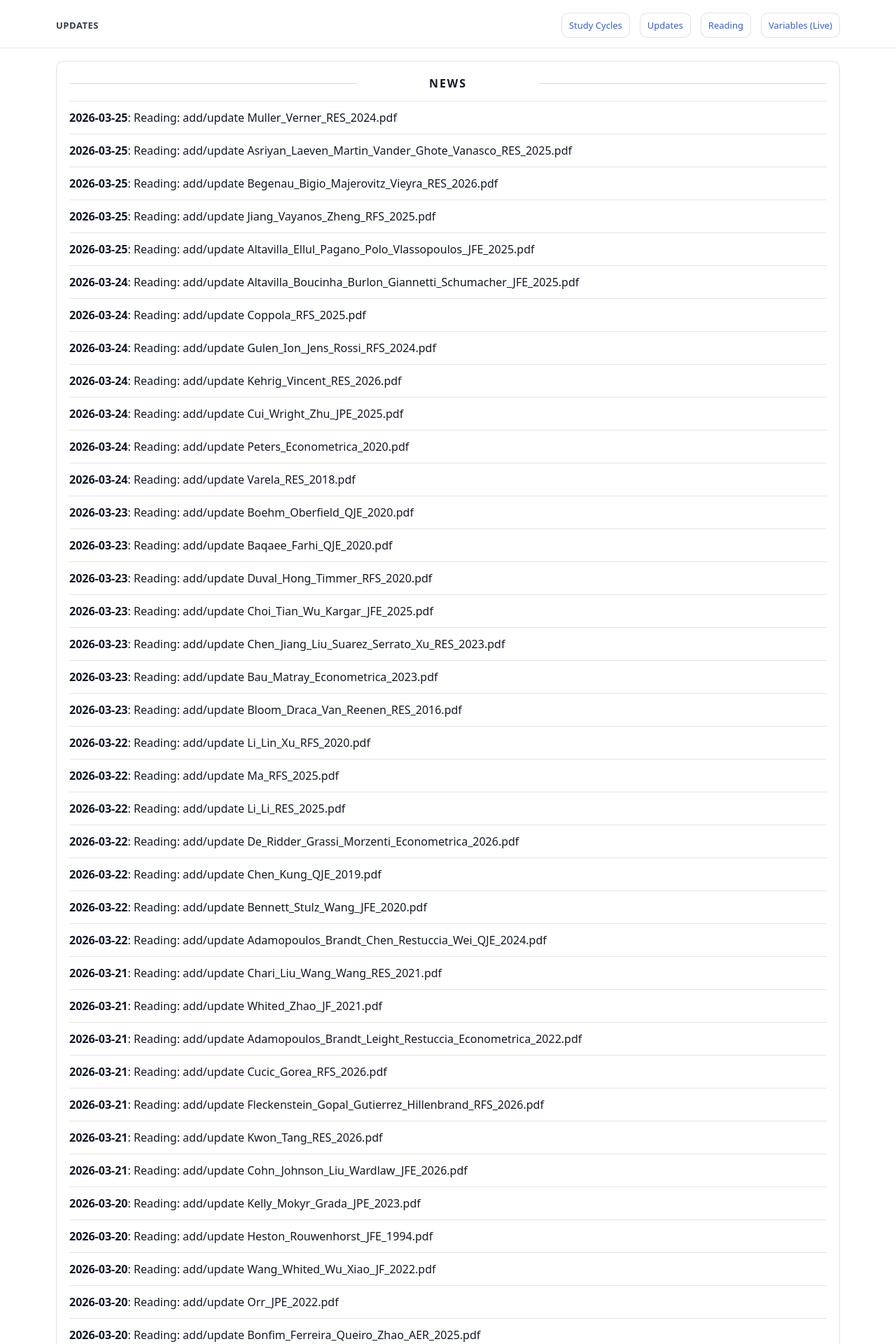
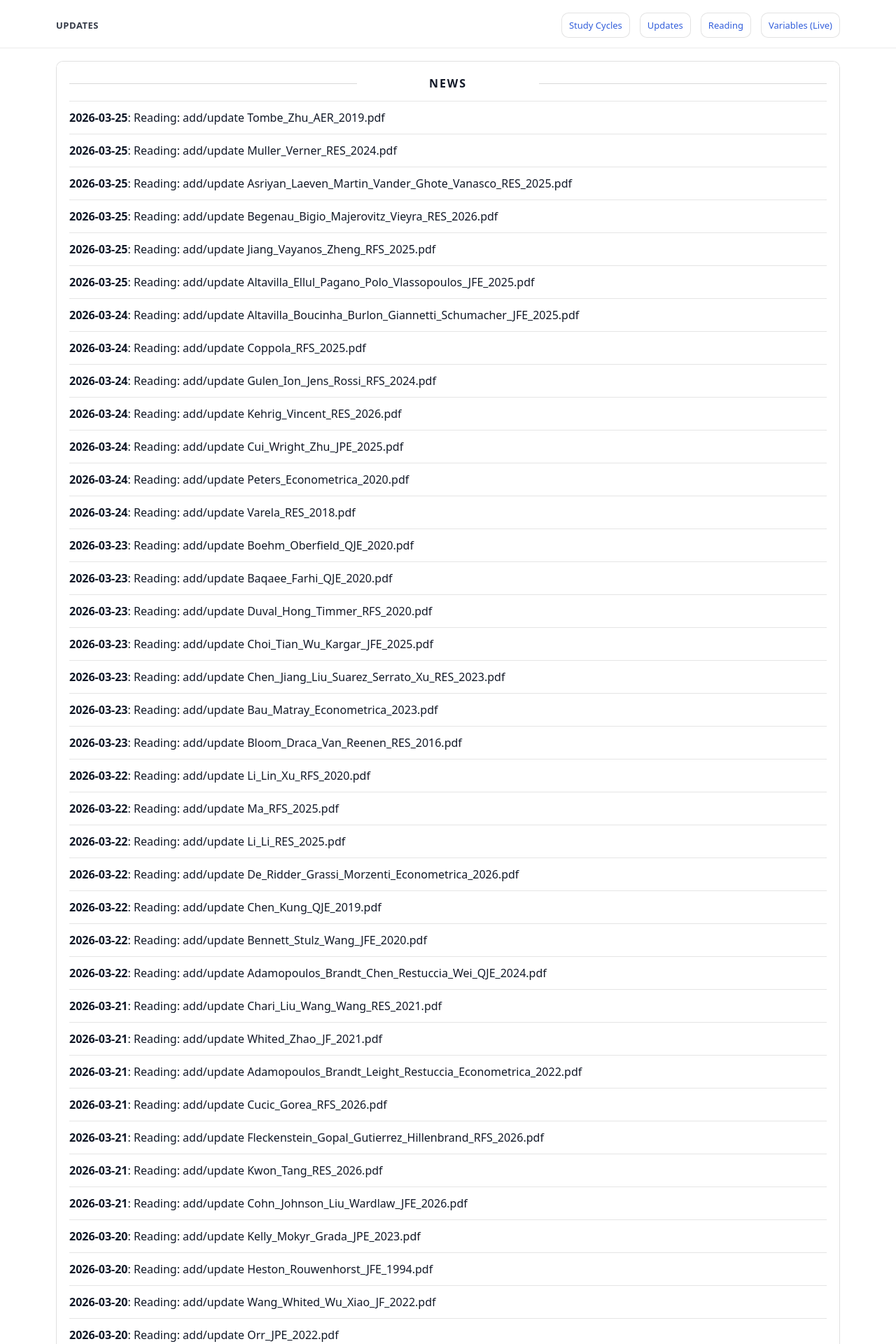
Before and after one commit to yaxinzn/study-archive, a Jekyll site: the page built from updates/index.md, in a window 1280 px wide. Shown: the top 1920 px of the page at 70% size. Built offline with Jekyll 4.4.1, drawn with Linux system fonts in a browser that asks for light colours; some of the changed text lies outside the part shown.

Commit message:
chore: update NEWS feed

```diff
--- a/_data/news.yml
+++ b/_data/news.yml
@@ -1,4 +1,7 @@
 # Auto-generated update history (sorted newest -> oldest). Do not edit manually.
+- ts: "1774436031"
+  date: "2026-03-25"
+  title: "Reading: add/update Tombe_Zhu_AER_2019.pdf"
 - ts: "1774435113"
   date: "2026-03-25"
   title: "Reading: add/update Muller_Verner_RES_2024.pdf"
```
